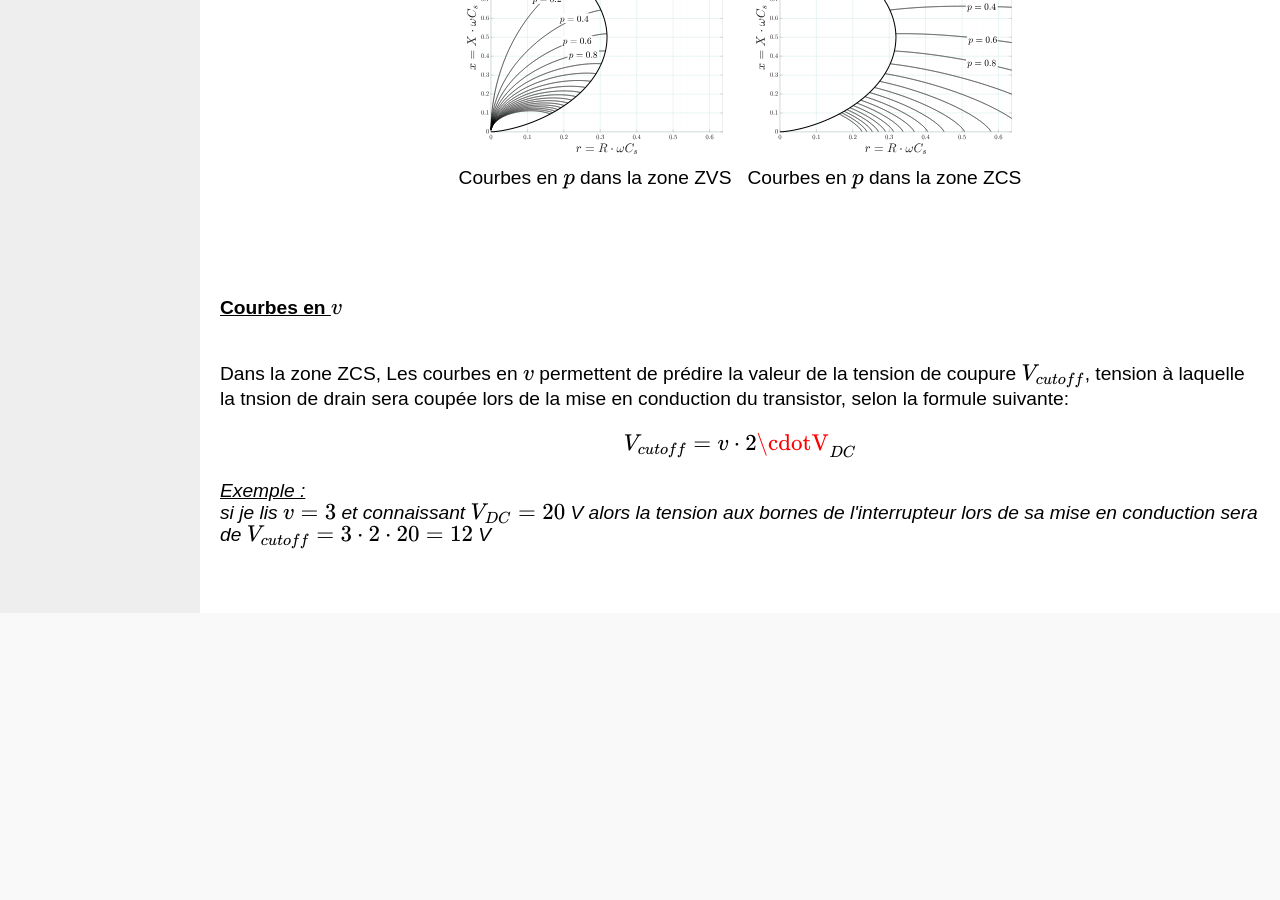
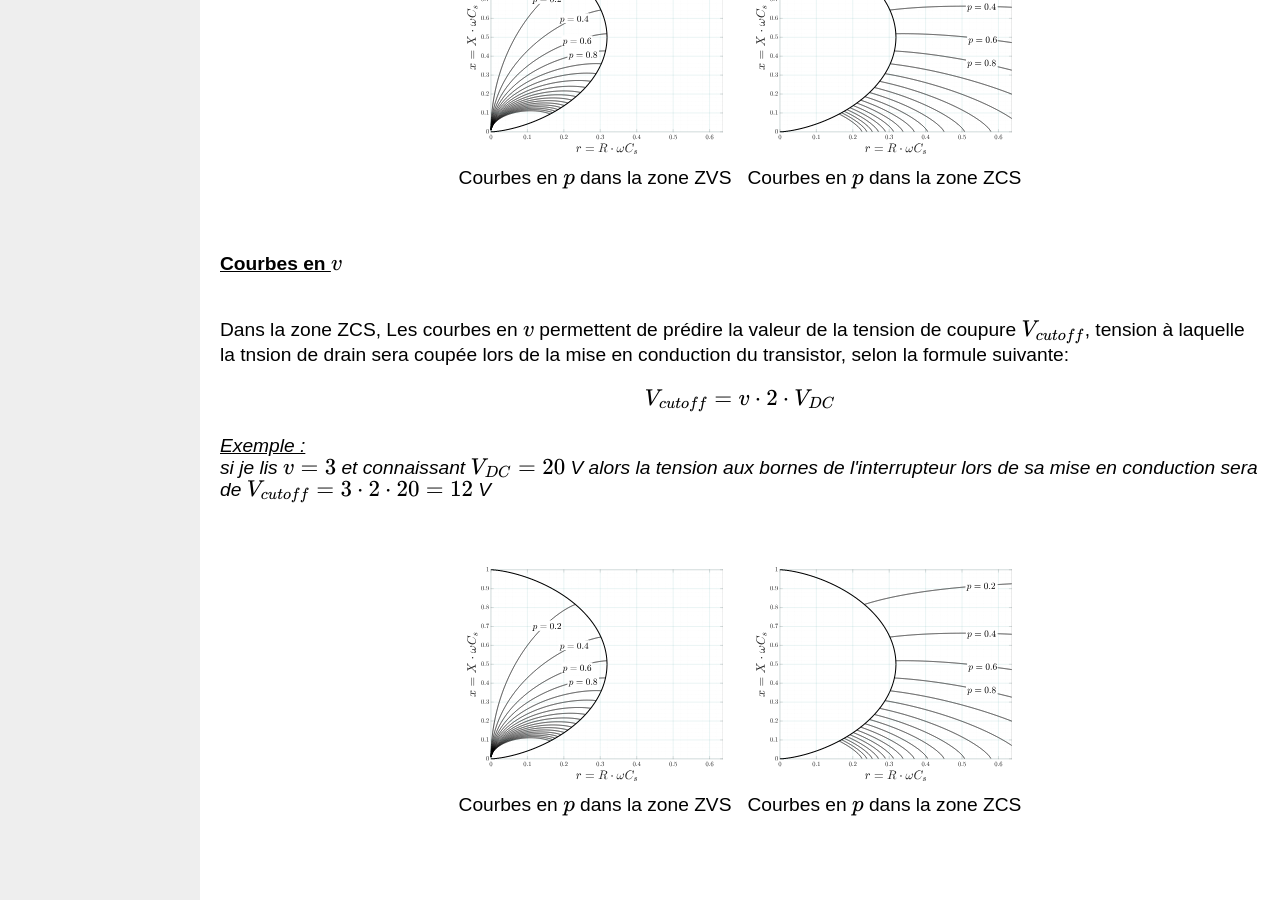
Before and after one commit to bdaire/bdaire.github.io, a Jekyll site: the page built from research_chart_overview.md, in a window 1280 px wide and 900 px high, scrolled down 2543 px. Built offline with Jekyll 4.4.1, drawn with Linux system fonts in a browser that asks for light colours; before the commit the page ends 3156 px from its top, so only the background shows below that.

Commit message:
Update research_chart_overview.md

```diff
--- a/research_chart_overview.md
+++ b/research_chart_overview.md
@@ -127,16 +127,31 @@ x &= X \cdot \omega C_s
   </figure>
 </div>
 <br><br>
-<br><br>
 <p><u><b>Courbes en \(v\)</b></u></p>
 <br><br>
 <p>Dans la zone ZCS, Les courbes en \(v\) permettent de prédire la valeur de la tension de coupure \(V_{cutoff}\), tension à laquelle la tnsion de drain sera coupée lors de la mise en conduction du transistor, selon la formule suivante:</p>
 <p style="text-align: center;">
-  \[V_{cutoff}=v\cdot 2\cdotV_{DC}
+  \[V_{cutoff}=v\cdot 2\cdot V_{DC}
 \]</p>
 <p><i><u>Exemple :</u></i></p>
 <p><i>si je lis \(v=3\) et connaissant \(V_{DC}=20\) V alors la tension aux bornes de l'interrupteur lors de sa mise en conduction sera de \(V_{cutoff}=3\cdot 2\cdot 20=12\) V</i></p>
 <br><br>
+<div style="display: flex; justify-content: center; gap: 16px; margin: 20px 0;">
+  <figure style="margin: 0; padding: 0; text-align: center;">
+    <img src="/assets/img/chart_EF_p_ZVS.svg" alt="p_ZVS" style="width: 20vw;">
+    <figcaption style="margin-top: 8px;">Courbes en \(p\) dans la zone ZVS</figcaption>
+  </figure>
+  <figure style="margin: 0; padding: 0; text-align: center;">
+    <img src="/assets/img/chart_EF_p_ZCS.svg" alt="p_ZCS" style="width: 20vw;">
+    <figcaption style="margin-top: 8px;">Courbes en \(p\) dans la zone ZCS</figcaption>
+  </figure>
+</div>
+<br><br>
+
+
+
+
+
 
 <!-- ================================= -->
 <!-- CHARGEMENT DE MATHJAX POUR LES MATHS -->
```
